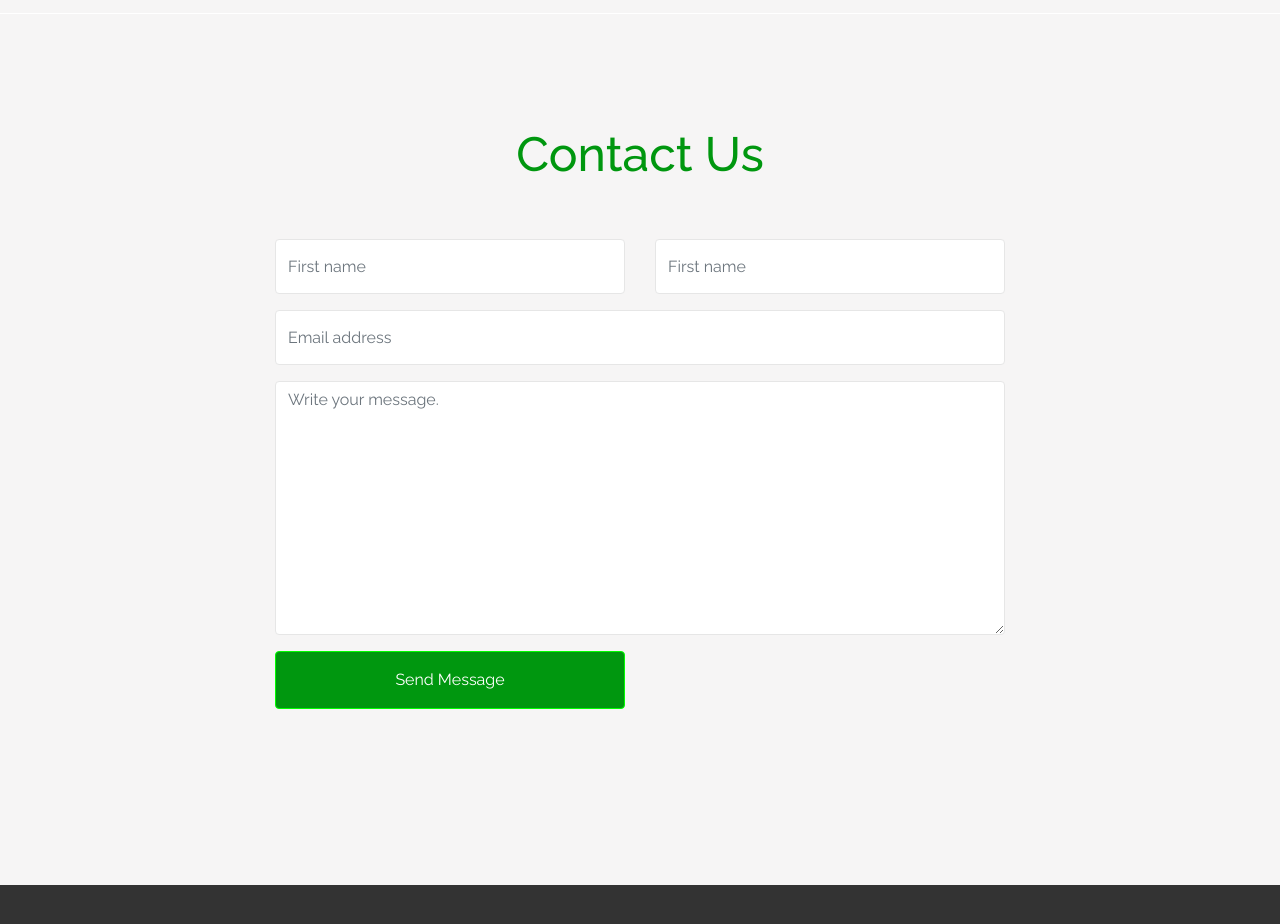
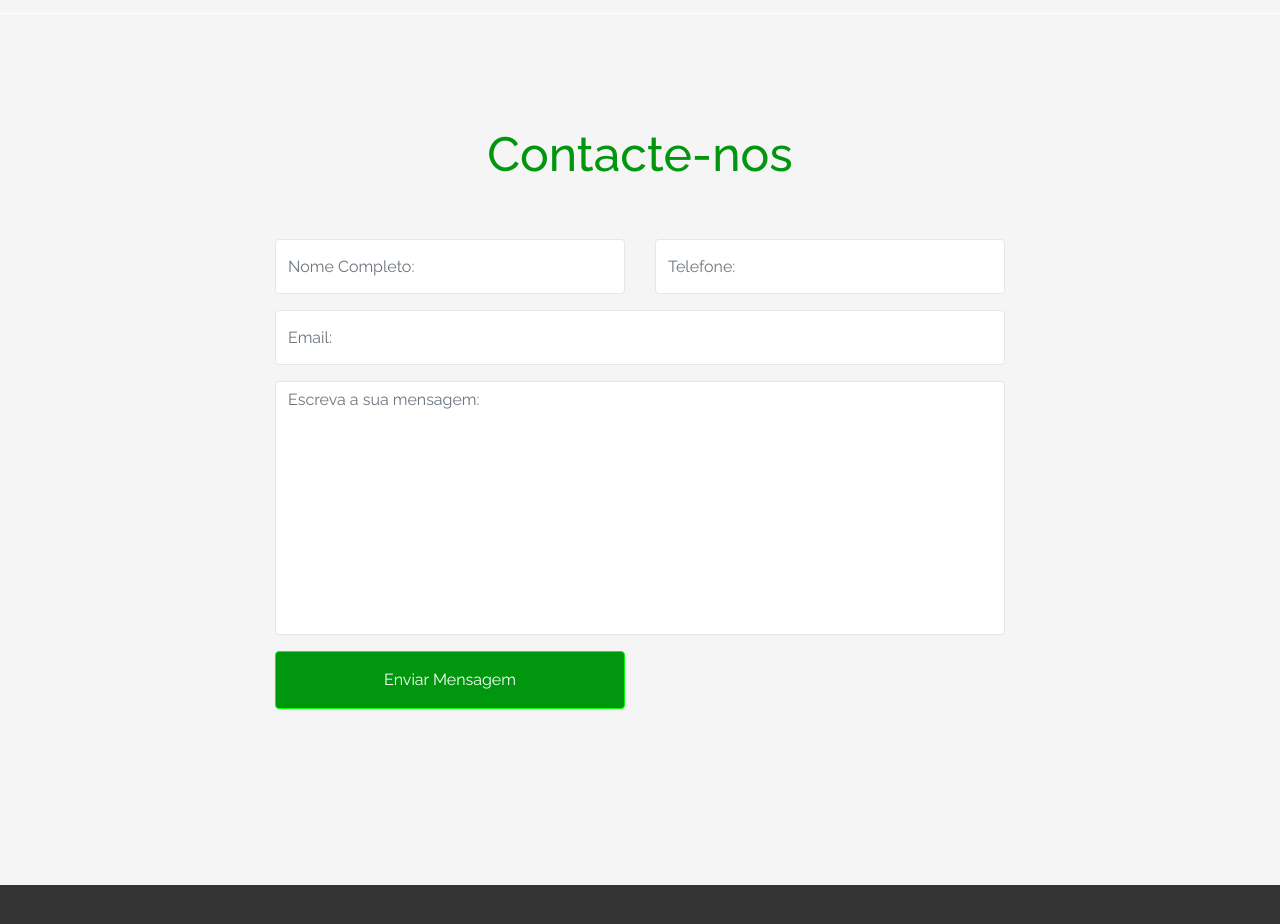
Before and after one commit to GustaSoier/Nikkei-Itaquera, a plain HTML site: page index.html in a window 1280 px wide. Shown: the part 8780-9704 px from the top of the page. Drawn offline with Linux system fonts and the light colour scheme; files whose address does not match are found by name.

Commit message:
Trocando o conteúdo da seção de Contato

```diff
--- a/css/style.css
+++ b/css/style.css
@@ -1484,6 +1484,7 @@ h1, h2, h3, h4, h5,
 
 .btn-primary:hover{
   background-color: #00bc13;
+  border-color: rgb(0, 255, 0);
 }
 
 .btn-secondary{
@@ -1522,4 +1523,8 @@ h1, h2, h3, h4, h5,
     font-weight: 400;
     color: grey;
 }
+
+textarea.form-control{
+  resize: none;
+}
 /* #endregion mudanças */
--- a/index.html
+++ b/index.html
@@ -674,7 +674,7 @@
           <div class="row">
               <div class="col-12 text-center mb-5" data-aos="fade-up" data-aos-delay="">
                   <div class="block-heading-1">
-              <h2>Contact Us</h2>
+                      <h2>Contacte-nos</h2>
                   </div>
               </div>
           </div>
@@ -683,27 +683,27 @@
                   <form action="#" method="post">
                       <div class="form-group row">
                           <div class="col-md-6 mb-4 mb-lg-0">
-                  <input type="text" class="form-control" placeholder="First name">
+                              <input type="text" class="form-control" placeholder="Nome Completo:">
                           </div>
                           <div class="col-md-6">
-                  <input type="text" class="form-control" placeholder="First name">
+                              <input type="tel" class="form-control" placeholder="Telefone:">
                           </div>
                       </div>
 
                       <div class="form-group row">
                           <div class="col-md-12">
-                  <input type="text" class="form-control" placeholder="Email address">
+                              <input type="email" class="form-control" placeholder="Email:">
                           </div>
                       </div>
 
                       <div class="form-group row">
                           <div class="col-md-12">
-                  <textarea name="" id="" class="form-control" placeholder="Write your message." cols="30" rows="10"></textarea>
+                              <textarea name="message" id="message" class="form-control" placeholder="Escreva a sua mensagem:" cols="30" rows="10"></textarea>
                           </div>
                       </div>
                       <div class="form-group row">
                           <div class="col-md-6 mr-auto">
-                  <input type="submit" class="btn btn-block btn-primary text-white py-3 px-5" value="Send Message">
+                              <input type="submit" class="btn btn-block btn-primary text-white py-3 px-5" value="Enviar Mensagem">
                           </div>
                       </div>
                   </form>
@@ -712,6 +712,7 @@
           </div>
       </div>
   </div>
+
 
 
     <footer class="site-footer">
```
Lines whose indentation alone changed are shown as unchanged.
